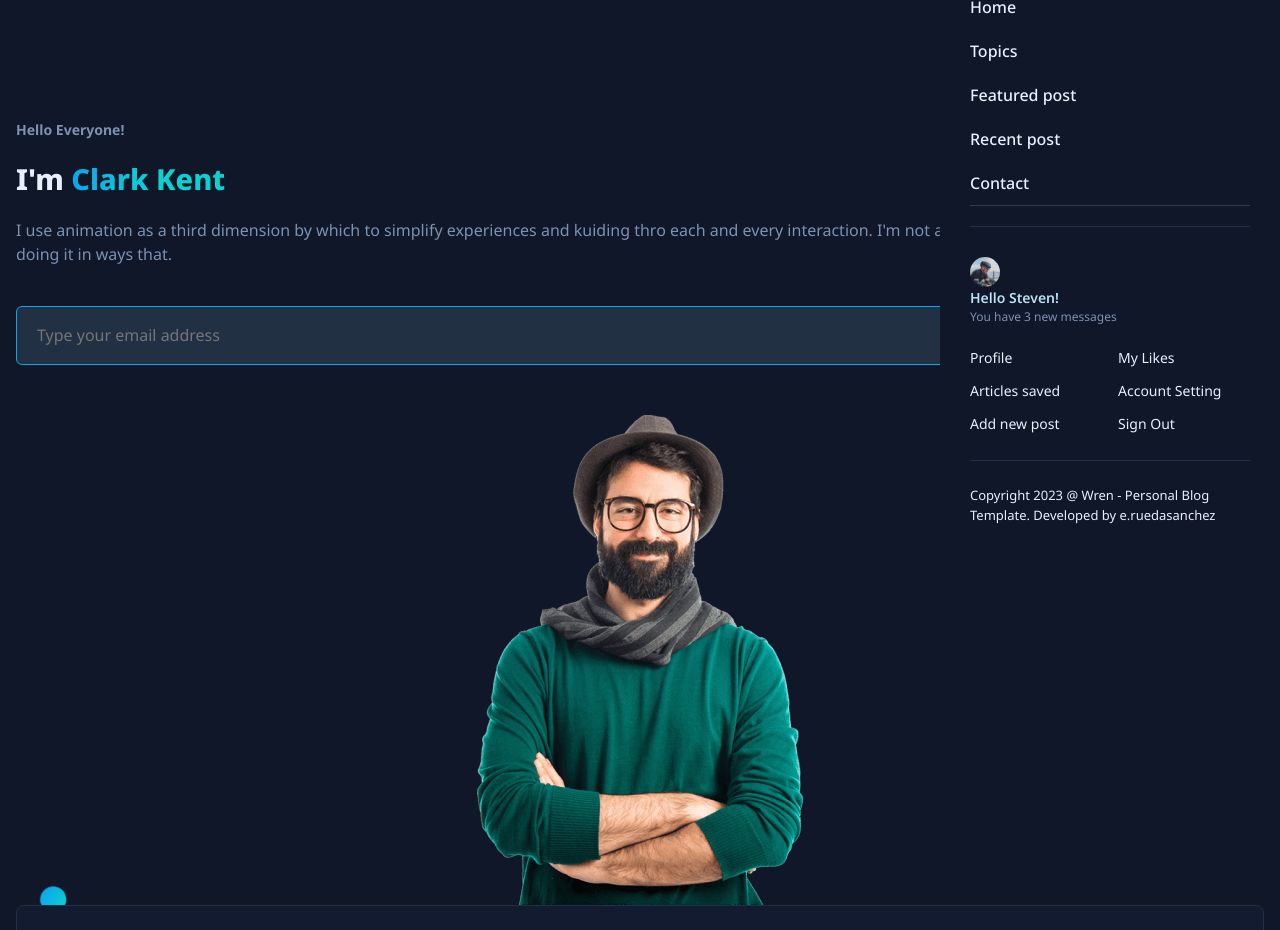
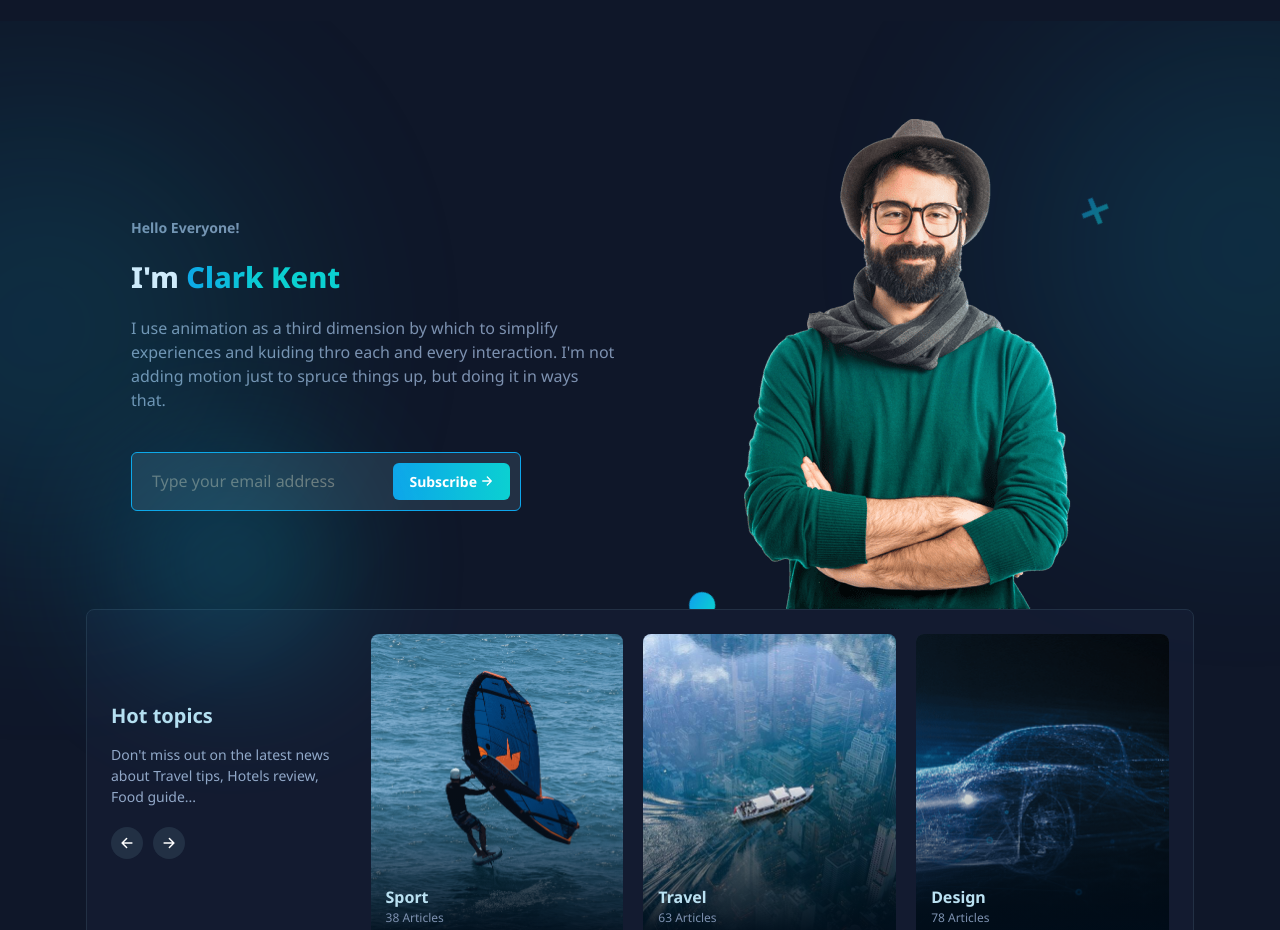
Before and after one commit to eruedasanchez/my-personal-portfolio, a website: page index.html in a window 1280 px wide. Shown: the part 111-1041 px from the top of the page. Drawn offline with nearby package versions, Linux system fonts and the light colour scheme.

Commit message:
Apply responsive design

```diff
--- /dev/null
+++ b/scss/layout/_media1200.scss
@@ -0,0 +1,58 @@
+@media(min-width: 1200px){
+
+    // Reused style
+    .container{
+        max-width: 1140px;
+    }
+
+    // header
+    .nav-open-btn, .navbar-top, .navbar-bottom, .copyright-text{
+        display: none;
+    }
+
+    .navbar{
+        all: unset;
+        display: block;
+    }
+
+    .navbar-list{
+        border-block-end: none;
+        display: flex;
+        gap: 40px;
+        margin-inline: auto;
+    }
+
+    .header .btn{
+        margin-inline-start: 0;
+    }
+
+    .navbar-link{
+        color: $text-wild-blue-yonder;
+        font-weight: unset;
+    }
+
+    .navbar-link:is(:hover, :focus-visible){
+        color: $text-carolina-blue;
+        transform: translateX(0);
+    }
+
+
+    // Hero
+    .hero .container{
+        max-width: 1050px;
+    }
+
+    // Tags
+    .tags .grid-list{
+        grid-template-columns: repeat(6, 1fr);
+    }
+
+    // Footer
+    .footer-top{
+        gap: 40px;
+        padding-inline: 120px;
+    }
+
+
+
+}
--- /dev/null
+++ b/scss/layout/_media575.scss
@@ -0,0 +1,97 @@
+@media(min-width: 575px){
+
+    // Reused style
+    .container{
+        max-width: 540px;
+        width: 100%;
+        margin-inline: auto;
+    }
+
+    .headline-3{
+        $fontSize-2: 2.4rem;
+    }
+
+    // Header
+    .header .btn{
+        display: block;
+        margin-inline-start: auto;
+    }
+
+    .header .active{
+        padding-block: 20px;
+    }
+
+    // Hero
+    .hero{
+        position: relative;
+    }
+
+    .hero .input-wrapper{
+        max-width: 390px;
+    }
+
+    .hero-bg{
+        display: block;
+        position: absolute;
+        pointer-events: none;
+    }
+
+    .hero-bg-1{
+        top: 80px;
+        left: 0;
+    }
+
+    .hero-bg-2{
+        bottom: -200px;
+        left: -20px;
+    }
+
+    .shape-2{
+        left: 60px;
+    }
+
+    // Topics
+    .topics .section-title{
+        font-size: 2rem;
+    }
+
+    .slider{
+        --slider-items: 3;
+    }
+
+    .slider-item{
+        min-width: calc(33.33% - 13.33px);
+    }
+
+    // Feature
+    .feature{
+        position: relative;
+    }
+
+    .feature-bg{
+        display: block;
+        position: absolute;
+        top: -100px;
+        right: 0;
+        pointer-events: none;
+    }
+
+    // Recent post
+    .recent-post-card{
+        grid-template-columns: 0.5fr 1fr;
+        gap: 20px;
+    }
+
+    .pagination-btn{
+        width: 42px;
+        height: 42px;
+    }
+
+    // Aside
+    .aside-title{
+        $fontSize-2: 2rem;
+
+    }
+
+
+}
--- /dev/null
+++ b/scss/layout/_media768.scss
@@ -0,0 +1,17 @@
+@media(min-width: 768px){
+
+    // Typography
+    $fontSize-1: 6.4rem;
+    $fontSize-2: 4.5rem;
+
+    // Reused style
+    .container{
+        max-width: 720px;
+    }
+
+    // Recent post
+    .recent-post-card{
+        grid-template-columns: 0.7fr 1fr;
+    }
+
+}
--- /dev/null
+++ b/scss/layout/_media992.scss
@@ -0,0 +1,64 @@
+@media(min-width: 992px){
+    // Reused style
+    .container{
+        max-width: 930px;
+    }
+
+    // Hero
+    .hero{
+        padding-block-start: calc($section-padding + 80px);
+    }
+
+    .hero .container{
+        grid-template-columns: 1fr 1fr;
+        align-items: center;
+    }
+
+    // Topics
+    .topic-card{
+        display: grid;
+        grid-template-columns: 0.3fr 1fr;
+        align-items: center;
+        gap: 20px;
+    }
+
+    // Feature
+    .feature-list li:nth-child(-n+2){
+        width: calc(50% - 15px);
+    }
+
+    .feature-list li:nth-child(n+3){
+        width: calc(33.33% - 20px);
+    }
+
+    .feature-list li:nth-child(n+3) .headline-3{
+        $fontSize-2: 2rem;
+    }
+
+    // Tags
+    .tags .grid-list{
+        grid-template-columns: repeat(4, 1fr);
+    }
+
+    // Recent post
+    .recent-post .container{
+        grid-template-columns: 1fr 0.6fr;
+        align-items: flex-start;
+    }
+
+    // Footer
+    .footer-top{
+        grid-template-columns: repeat(3, 1fr);
+    }
+
+    .footer-bottom{
+        display: grid;
+        grid-template-columns: 1fr 1fr;
+    }
+
+    .copyright{
+        margin-block-end: 0;
+    }
+
+
+}
--- a/scss/style.scss
+++ b/scss/style.scss
@@ -12,3 +12,7 @@
 @import "./layout/recent-post";
 @import "./layout/footer";
 @import "./layout/back-top";
+@import "./layout/media575";
+@import "./layout/media768";
+@import "./layout/media992";
+@import "./layout/media1200";
```
Also changed, not shown: css/style.css.
